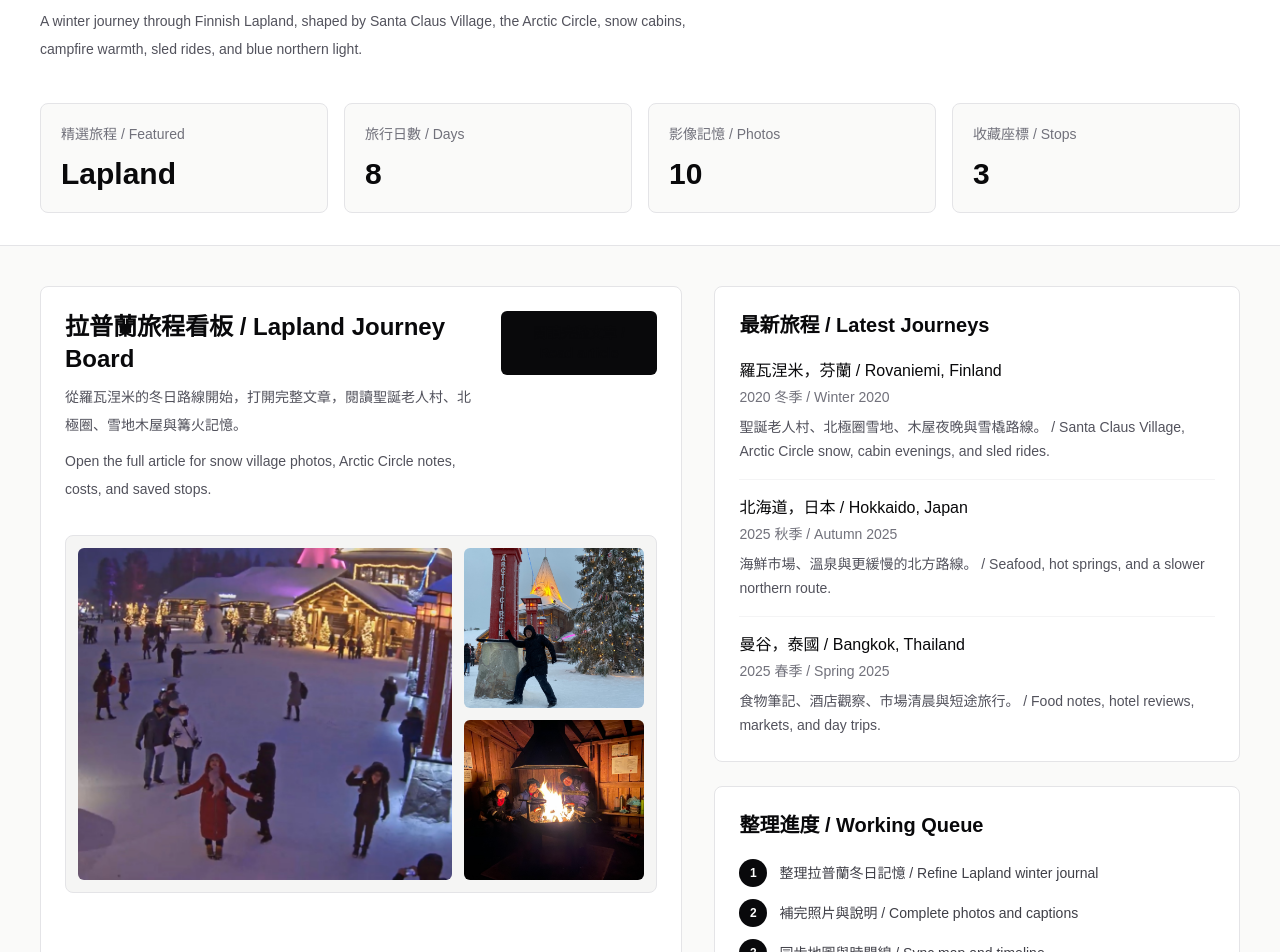
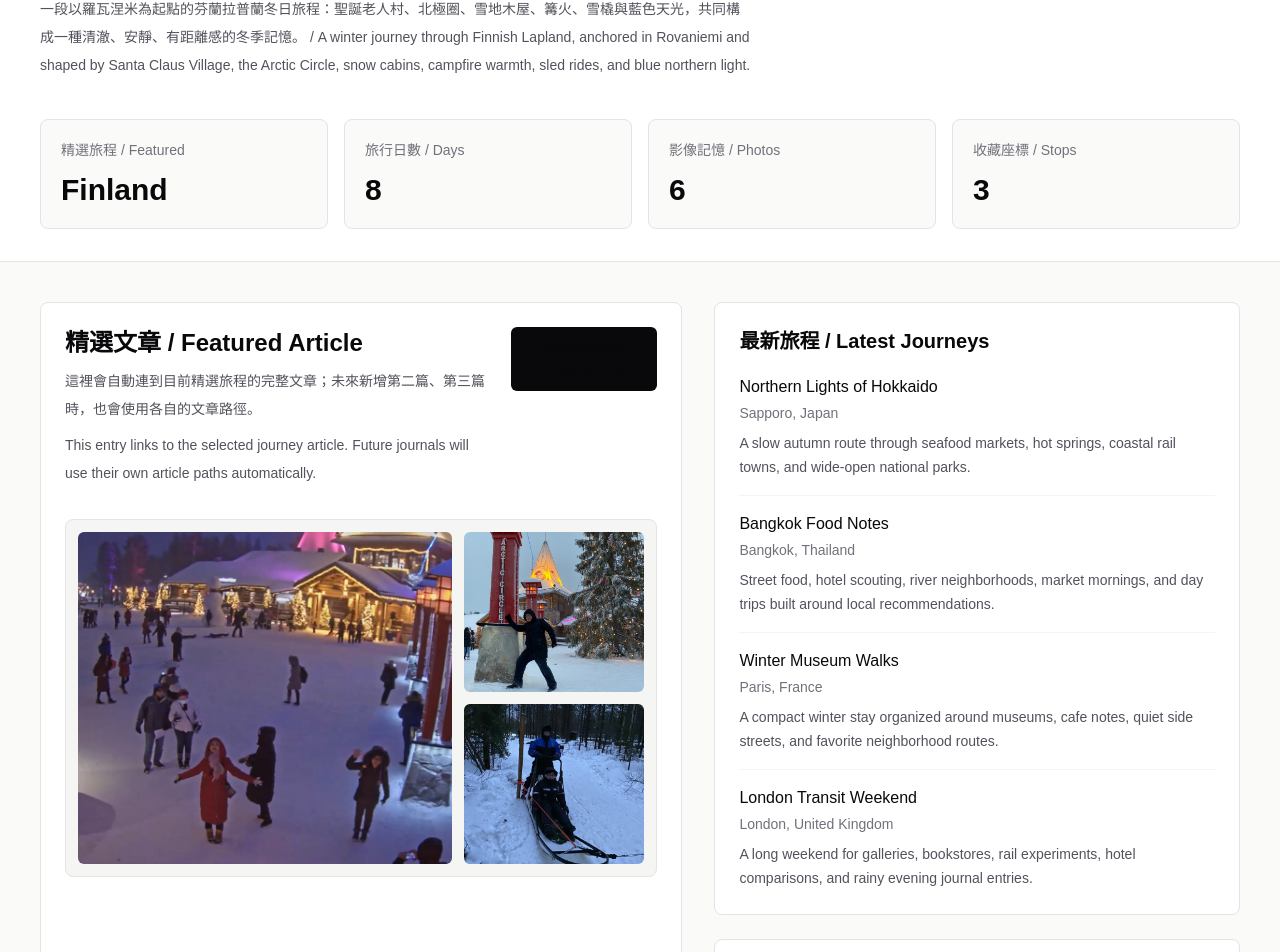
Before and after one commit to c8vzn4ym5g-ai/travelos2, a Next.js app: page / in a window 1280 px wide. Shown: the part 201-1153 px from the top of the page. Built offline with nearby package versions, Linux system fonts and the light colour scheme.

Commit message:
Add files via upload

```diff
--- a/app/page.tsx
+++ b/app/page.tsx
@@ -1,43 +1,39 @@
 import Link from "next/link";
+import { readContent } from "@/lib/editable-store";
+import type { Photo, TripDetail } from "@/lib/types";
 
-const laplandHref = "/trips/finland-lapland-winter-journal-2020";
+export const dynamic = "force-dynamic";
 
-const stats = [
-  { label: "精選旅程 / Featured", value: "Lapland" },
-  { label: "旅行日數 / Days", value: "8" },
-  { label: "影像記憶 / Photos", value: "10" },
-  { label: "收藏座標 / Stops", value: "3" },
-];
+function articleHref(trip: TripDetail) {
+  return `/trips/${trip.slug}`;
+}
 
-const journeys = [
-  {
-    href: laplandHref,
-    place: "羅瓦涅米，芬蘭 / Rovaniemi, Finland",
-    date: "2020 冬季 / Winter 2020",
-    note: "聖誕老人村、北極圈雪地、木屋夜晚與雪橇路線。 / Santa Claus Village, Arctic Circle snow, cabin evenings, and sled rides.",
-  },
-  {
-    href: "/trips/northern-lights-hokkaido-2025",
-    place: "北海道，日本 / Hokkaido, Japan",
-    date: "2025 秋季 / Autumn 2025",
-    note: "海鮮市場、溫泉與更緩慢的北方路線。 / Seafood, hot springs, and a slower northern route.",
-  },
-  {
-    href: "/trips/bangkok-food-notes-2025",
-    place: "曼谷，泰國 / Bangkok, Thailand",
-    date: "2025 春季 / Spring 2025",
-    note: "食物筆記、酒店觀察、市場清晨與短途旅行。 / Food notes, hotel reviews, markets, and day trips.",
-  },
-];
+function isRenderablePhoto(photo: Photo) {
+  return photo.storageKey.startsWith("http") || photo.storageKey.startsWith("/");
+}
 
-const tasks = [
-  "整理拉普蘭冬日記憶 / Refine Lapland winter journal",
-  "補完照片與說明 / Complete photos and captions",
-  "同步地圖與時間線 / Sync map and timeline",
-  "保留後續可編輯入口 / Keep browser editing ready",
-];
+function getCoverPhoto(trip: TripDetail) {
+  return (
+    trip.photos.find((photo) => photo.id === trip.coverPhotoId && isRenderablePhoto(photo)) ??
+    trip.photos.find(isRenderablePhoto)
+  );
+}
 
-export default function Home() {
+export default async function Home() {
+  const { content } = await readContent();
+  const trips = [...content.trips].sort((first, second) => second.startDate.localeCompare(first.startDate));
+  const featuredTrip = content.trips.find((trip) => trip.id === "trip_lapland_2020") ?? trips[0];
+  const featuredHref = articleHref(featuredTrip);
+  const coverPhoto = getCoverPhoto(featuredTrip);
+  const supportingPhotos = featuredTrip.photos.filter(isRenderablePhoto).filter((photo) => photo.id !== coverPhoto?.id).slice(0, 2);
+
+  const stats = [
+    { label: "精選旅程 / Featured", value: featuredTrip.country },
+    { label: "旅行日數 / Days", value: String(Math.max(1, Math.round((Date.parse(featuredTrip.endDate) - Date.parse(featuredTrip.startDate)) / 86400000) + 1)) },
+    { label: "影像記憶 / Photos", value: String(featuredTrip.photos.length) },
+    { label: "收藏座標 / Stops", value: String(featuredTrip.places.length) },
+  ];
+
   return (
     <main className="min-h-screen bg-stone-50 text-zinc-950">
       <section className="border-b border-zinc-200 bg-white">
@@ -45,32 +41,26 @@ export default function Home() {
           <nav className="flex items-start justify-between gap-6">
             <div>
               <p className="text-sm font-medium uppercase tracking-[0.18em] text-teal-700">TravelOS</p>
-              <a className="group mt-2 block max-w-4xl" href={laplandHref}>
+              <Link className="group mt-2 block max-w-4xl" href={featuredHref}>
                 <h1 className="text-4xl font-semibold tracking-normal text-zinc-950 transition group-hover:text-teal-800 sm:text-6xl">
-                  拉普蘭冬日記憶
-                  <span className="block text-2xl text-zinc-500 sm:text-3xl">Lapland Winter Journal</span>
+                  {featuredTrip.title}
                 </h1>
-              </a>
-              <p className="mt-4 max-w-3xl text-sm leading-7 text-zinc-600">
-                一段以羅瓦涅米為起點的芬蘭拉普蘭冬日旅程：聖誕老人村、北極圈、雪地木屋、篝火、雪橇與藍色天光。
-                <span className="mt-2 block">
-                  A winter journey through Finnish Lapland, shaped by Santa Claus Village, the Arctic Circle, snow cabins, campfire warmth, sled rides, and blue northern light.
-                </span>
-              </p>
+              </Link>
+              <p className="mt-4 max-w-3xl text-sm leading-7 text-zinc-600">{featuredTrip.summary}</p>
             </div>
             <div className="hidden flex-wrap justify-end gap-2 sm:flex">
-              <a className="rounded-md border border-zinc-300 px-4 py-2 text-sm font-medium text-zinc-950" href="/map">
+              <Link className="rounded-md border border-zinc-300 px-4 py-2 text-sm font-medium text-zinc-950" href="/map">
                 地圖 / Map
-              </a>
-              <a className="rounded-md border border-zinc-300 px-4 py-2 text-sm font-medium text-zinc-950" href="/timeline">
+              </Link>
+              <Link className="rounded-md border border-zinc-300 px-4 py-2 text-sm font-medium text-zinc-950" href="/timeline">
                 時間線 / Timeline
-              </a>
-              <a className="rounded-md border border-zinc-300 px-4 py-2 text-sm font-medium text-zinc-950" href="/costs">
+              </Link>
+              <Link className="rounded-md border border-zinc-300 px-4 py-2 text-sm font-medium text-zinc-950" href="/costs">
                 花費 / Costs
-              </a>
-              <a className="rounded-md bg-teal-700 px-4 py-2 text-sm font-medium text-white" href="/admin">
+              </Link>
+              <Link className="rounded-md bg-teal-700 px-4 py-2 text-sm font-medium text-white" href="/admin">
                 編輯 / Edit
-              </a>
+              </Link>
               <Link className="rounded-md bg-zinc-950 px-4 py-2 text-sm font-medium text-white" href="/trips">
                 旅程 / Trips
               </Link>
@@ -90,48 +80,56 @@ export default function Home() {
         <div className="rounded-lg border border-zinc-200 bg-white p-6">
           <div className="flex flex-col gap-4 sm:flex-row sm:items-start sm:justify-between">
             <div>
-              <h2 className="text-2xl font-semibold">拉普蘭旅程看板 / Lapland Journey Board</h2>
+              <h2 className="text-2xl font-semibold">精選文章 / Featured Article</h2>
               <p className="mt-2 max-w-2xl text-sm leading-7 text-zinc-600">
-                從羅瓦涅米的冬日路線開始，打開完整文章，閱讀聖誕老人村、北極圈、雪地木屋與篝火記憶。
+                這裡會自動連到目前精選旅程的完整文章；未來新增第二篇、第三篇時，也會使用各自的文章路徑。
                 <span className="mt-2 block">
-                  Open the full article for snow village photos, Arctic Circle notes, costs, and saved stops.
+                  This entry links to the selected journey article. Future journals will use their own article paths automatically.
                 </span>
               </p>
             </div>
-            <a className="rounded-md bg-zinc-950 px-4 py-3 text-center text-sm font-semibold text-white" href={laplandHref}>
+            <Link className="rounded-md bg-zinc-950 px-4 py-3 text-center text-sm font-semibold text-white" href={featuredHref}>
               閱讀完整文章 / Read article
-            </a>
+            </Link>
           </div>
-          <a
-            aria-label="Open Lapland Winter Journal article"
+          <Link
+            aria-label={`Open ${featuredTrip.title}`}
             className="mt-8 grid min-h-[320px] gap-3 rounded-lg border border-zinc-200 bg-stone-100 p-3 transition hover:border-teal-700 sm:grid-cols-3"
-            href={laplandHref}
+            href={featuredHref}
           >
-            {/* eslint-disable-next-line @next/next/no-img-element */}
-            <img
-              alt="夜色中的聖誕老人村 / Santa Claus Village glowing in Lapland winter night"
-              className="h-full min-h-[320px] w-full rounded-md object-cover sm:col-span-2"
-              src="/travelos/lapland/santa-village-night.jpeg"
-            />
+            {coverPhoto ? (
+              // eslint-disable-next-line @next/next/no-img-element
+              <img
+                alt={coverPhoto.caption ?? featuredTrip.title}
+                className="h-full min-h-[320px] w-full rounded-md object-cover sm:col-span-2"
+                src={coverPhoto.storageKey}
+              />
+            ) : (
+              <div className="grid min-h-[320px] place-items-center rounded-md bg-stone-200 text-sm font-medium text-zinc-500 sm:col-span-2">
+                Photo pending
+              </div>
+            )}
             <div className="grid gap-3">
-              {/* eslint-disable-next-line @next/next/no-img-element */}
-              <img alt="北極圈雪地標記 / Arctic Circle snow marker" className="h-40 w-full rounded-md object-cover" src="/travelos/lapland/arctic-circle.jpeg" />
-              {/* eslint-disable-next-line @next/next/no-img-element */}
-              <img alt="拉普蘭雪地篝火 / Campfire in Lapland snow" className="h-40 w-full rounded-md object-cover" src="/travelos/lapland/campfire.jpeg" />
+              {supportingPhotos.map((photo) => (
+                // eslint-disable-next-line @next/next/no-img-element
+                <img alt={photo.caption ?? photo.originalFilename} className="h-40 w-full rounded-md object-cover" key={photo.id} src={photo.storageKey} />
+              ))}
             </div>
-          </a>
+          </Link>
         </div>
         <aside className="space-y-6">
           <div className="rounded-lg border border-zinc-200 bg-white p-6">
             <h2 className="text-xl font-semibold">最新旅程 / Latest Journeys</h2>
             <div className="mt-5 space-y-4">
-              {journeys.map((journey) => (
-                <article className="border-b border-zinc-100 pb-4 last:border-0 last:pb-0" key={journey.place}>
-                  <a className="font-medium text-zinc-950 hover:text-teal-800" href={journey.href}>
-                    {journey.place}
-                  </a>
-                  <p className="mt-1 text-sm text-zinc-500">{journey.date}</p>
-                  <p className="mt-2 text-sm leading-6 text-zinc-600">{journey.note}</p>
+              {trips.slice(0, 4).map((trip) => (
+                <article className="border-b border-zinc-100 pb-4 last:border-0 last:pb-0" key={trip.id}>
+                  <Link className="font-medium text-zinc-950 hover:text-teal-800" href={articleHref(trip)}>
+                    {trip.title}
+                  </Link>
+                  <p className="mt-1 text-sm text-zinc-500">
+                    {trip.city}, {trip.country}
+                  </p>
+                  <p className="mt-2 text-sm leading-6 text-zinc-600">{trip.summary}</p>
                 </article>
               ))}
             </div>
@@ -139,7 +137,12 @@ export default function Home() {
           <div className="rounded-lg border border-zinc-200 bg-white p-6">
             <h2 className="text-xl font-semibold">整理進度 / Working Queue</h2>
             <ol className="mt-5 space-y-3">
-              {tasks.map((task, index) => (
+              {[
+                "整理精選文章 / Refine featured journal",
+                "補完照片與說明 / Complete photos and captions",
+                "同步地圖與時間線 / Sync map and timeline",
+                "保留後續可編輯入口 / Keep browser editing ready",
+              ].map((task, index) => (
                 <li className="flex gap-3 text-sm" key={task}>
                   <span className="grid size-7 shrink-0 place-items-center rounded-full bg-zinc-950 text-xs font-semibold text-white">{index + 1}</span>
                   <span className="pt-1 text-zinc-700">{task}</span>
```
